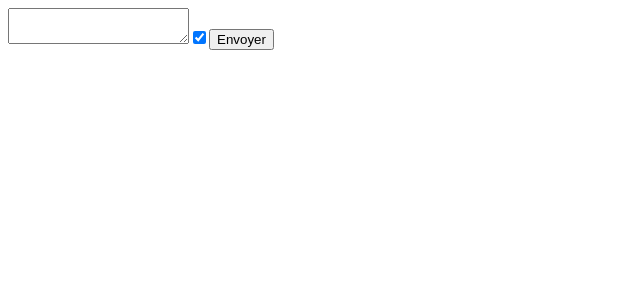
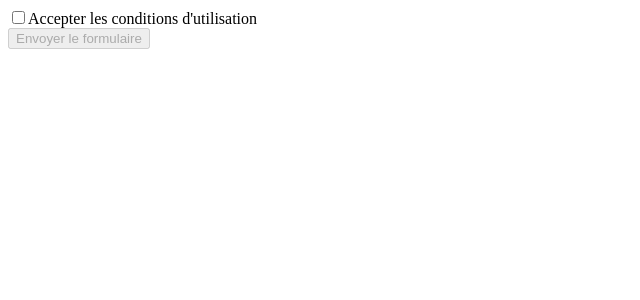
Before and after one commit to dzeko003/FormationReact, a React (Vite) app: page / in a window 1280 px wide. Shown: the top 300 px of the page, without its empty margins (0-640 px from the left). Built offline with nearby package versions, Linux system fonts and the light colour scheme.

Commit message:
data reverse flow

```diff
--- a/src/App.jsx
+++ b/src/App.jsx
@@ -1,28 +1,22 @@
 import { useState } from "react";
 
 function App() {
-  const [value, setValue] = useState("");
+  const [isTermAccepted , setIsTermAccepted] = useState(false);
 
-  const [checked, setCheked] = useState(true);
+  return <form>
+      <CGUCheckbox checked={isTermAccepted} onChecked={setIsTermAccepted}  />
+      <button disabled={!isTermAccepted} >Envoyer le formulaire</button>
+  </form>;
+}
 
-  const handleChange = (e) => {
-    setValue(e.target.value);
-  };
-
-  const handleClick = () => {
-    setCheked(!checked);
-  };
-
+function CGUCheckbox({ checked, onChecked }) {
   return (
-    <>
-      <form action="">
-        <textarea value={value} onChange={handleChange} />
-        <input type="checkbox" checked={checked} onClick={handleClick} />
-        <button disabled={!checked} type="submit">
-          Envoyer
-        </button>
-      </form>
-    </>
+    <div>
+      <label>
+        <input type="checkbox" checked={checked} onChange={(e) => onChecked(e.target.checked)} />
+        Accepter les conditions d'utilisation
+      </label>
+    </div>
   );
 }
 
```
